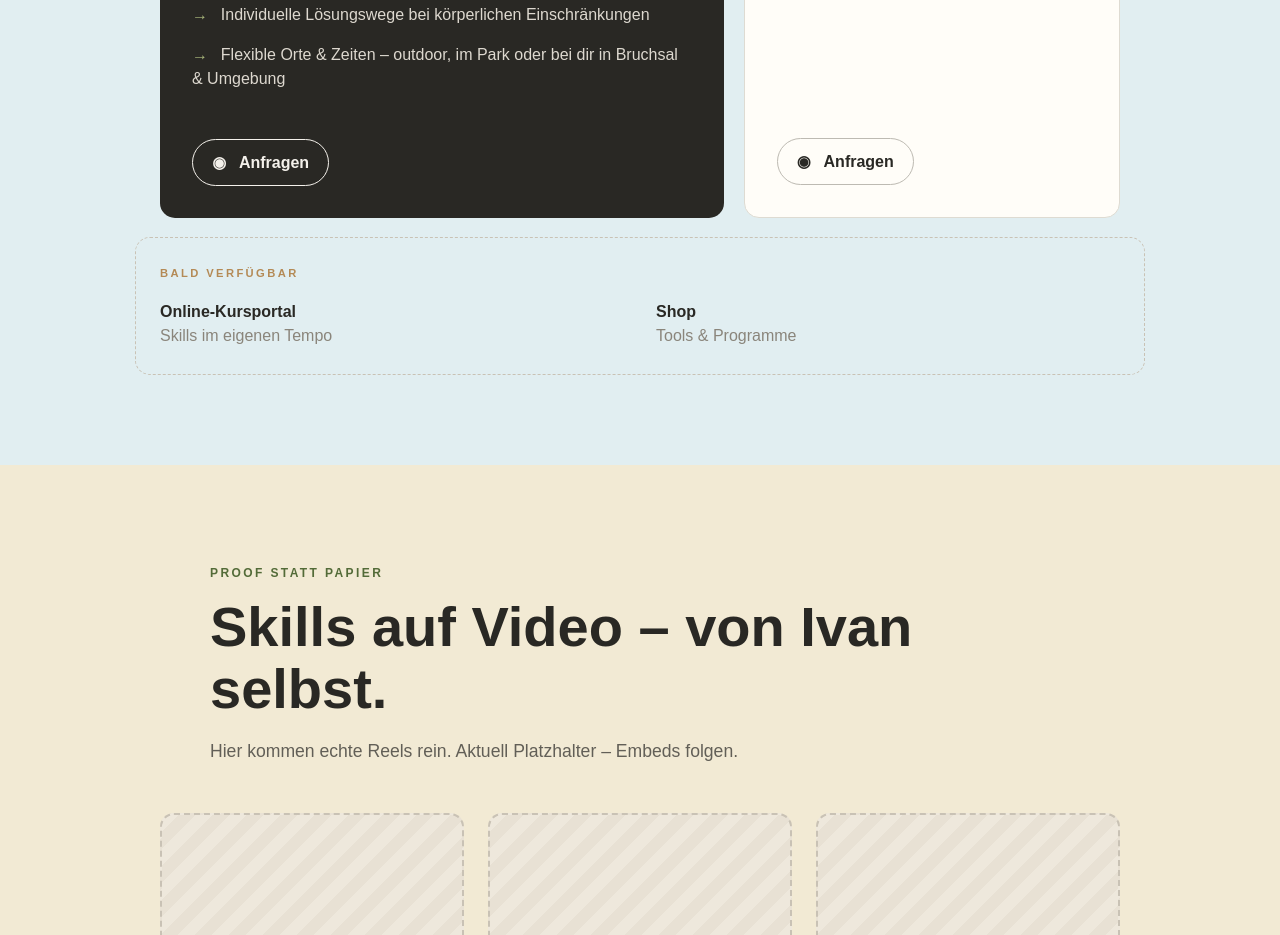
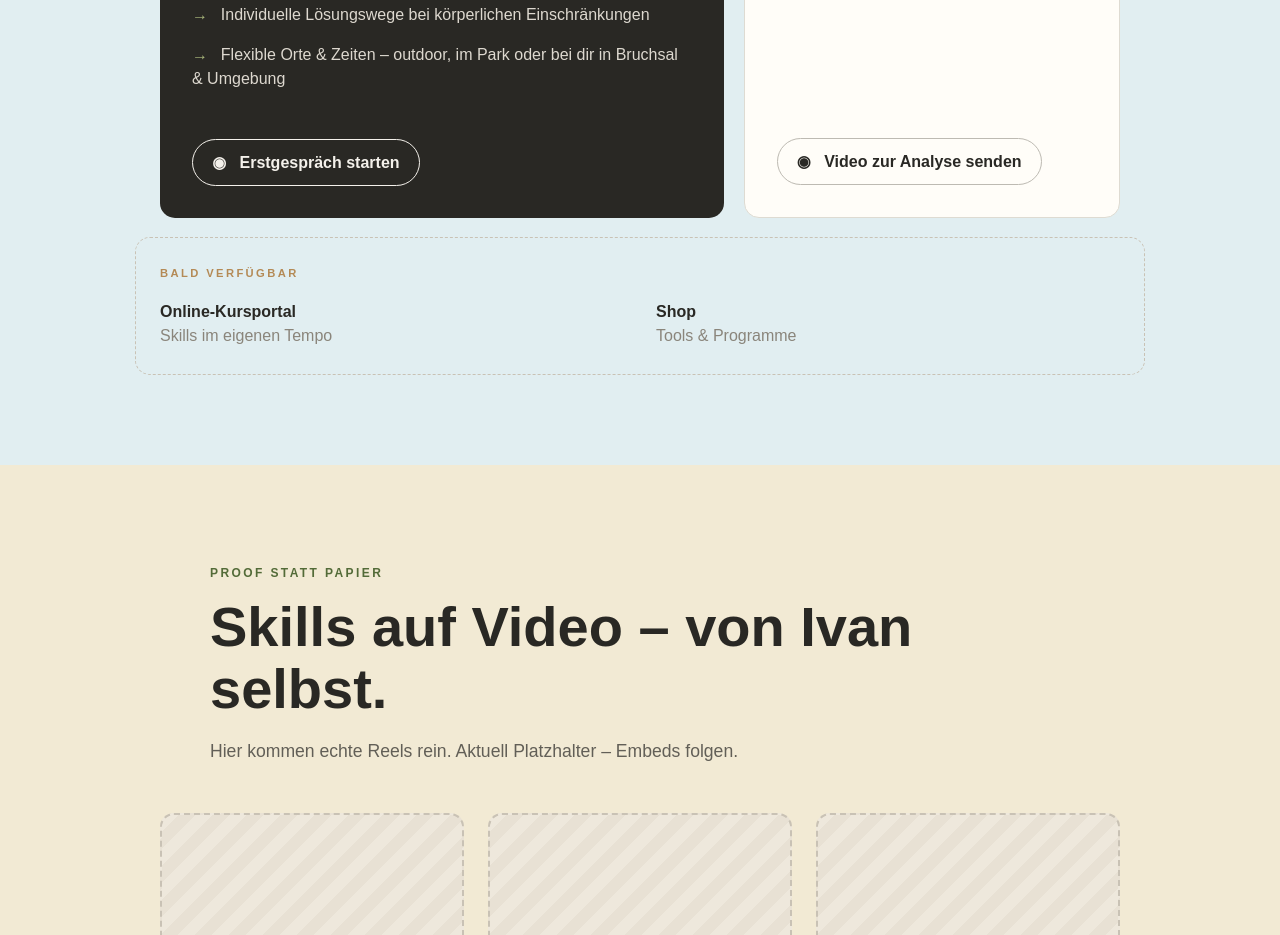
Before and after one commit to IvanGamper/python-fitness-frontend, a plain HTML site: page index.html in a window 1280 px wide. Shown: the part 5866-6801 px from the top of the page. Drawn offline with Linux system fonts and the light colour scheme.

Commit message:
buttons aproach

```diff
--- a/index.html
+++ b/index.html
@@ -348,8 +348,13 @@
                 <li>Flexible Orte & Zeiten – outdoor, im Park oder bei dir in Bruchsal & Umgebung</li>
             </ul>
 
-            <a href="#kontakt" class="offer-button dark-button">
-                ◉ &nbsp; Anfragen
+            <a
+                    href="https://wa.me/4915754977206?text=Hallo%20Ivan%2C%20ich%20interessiere%20mich%20f%C3%BCr%20ein%20kostenloses%20Erstgespr%C3%A4ch."
+                    target="_blank"
+                    rel="noopener noreferrer"
+                    class="offer-button dark-button"
+            >
+                ◉ &nbsp; Erstgespräch starten
             </a>
 
         </article>
@@ -369,8 +374,13 @@
                 <li>Feedback zu deinen Übungs-Videos</li>
             </ul>
 
-            <a href="#kontakt" class="offer-button light-button">
-                ◉ &nbsp; Anfragen
+            <a
+                    href="https://wa.me/4915754977206?text=Hallo%20Ivan%2C%20ich%20m%C3%B6chte%20dir%20ein%20Video%20zur%20Bewegungsanalyse%20schicken."
+                    target="_blank"
+                    rel="noopener noreferrer"
+                    class="offer-button light-button"
+            >
+                ◉ &nbsp; Video zur Analyse senden
             </a>
 
         </article>
```
